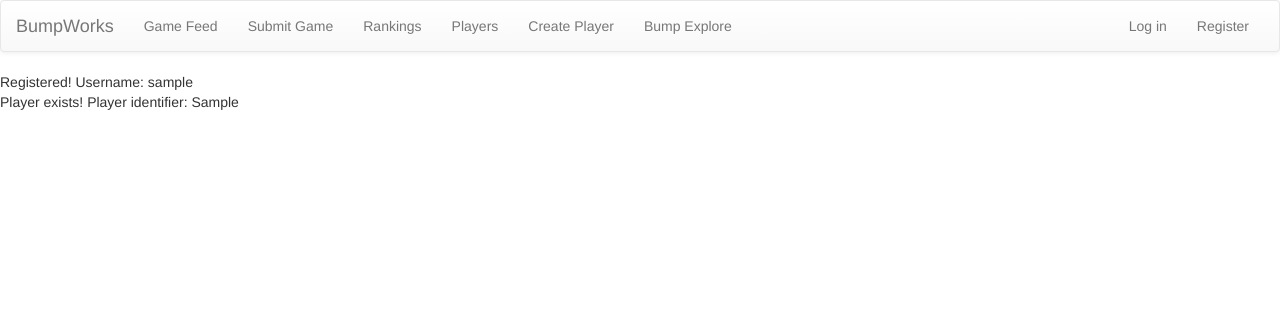
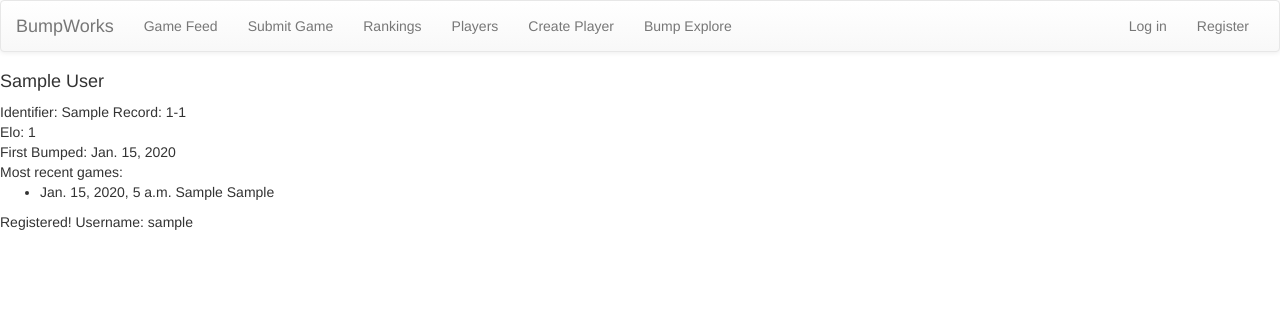
Before and after one commit to Bumpworks/bumpsite, a Django app: a page that uses mysite/bump/templates/bump/profile.html in a window 1280 px wide. Shown: the top 312 px of the page. Run offline with Django 3.2, Linux system fonts and the light colour scheme; tables that the repository leaves empty hold one stand-in row (values such as "Sample post"); some libraries are stand-ins or nearby versions.

Commit message:
spruced up player profile page to contain more data

```diff
--- a/mysite/bump/templates/bump/profile.html
+++ b/mysite/bump/templates/bump/profile.html
@@ -1,17 +1,24 @@
 {% extends 'bump/base.html' %}
 {% block content %}
+    {% if player %}
+        <h4>{{ player.first_name }} {{ player.last_name }}</h4>
+        Identifier: {{ player.identifier }}
+        Record: {{ player.wins }}-{{ player.losses }} <br/>
+        Elo: {{ player.elo }}<br/>
+        First Bumped: {{ player.start_date }}<br/>
+        Most recent games:
+        <ul>
+        {% for game in recent_games %}
+            <li>{{ game.date }} {{ game }}</li>
+        {% endfor %}
+        </ul>
+    {% endif %}
 
     {% if player_user %}
     Registered! Username: {{ player_user.username }}
     {% else %}
     Not registered.
     {% endif %}
-    <br />
-    {% if player %}
-    Player exists! Player identifier: {{ player.identifier }}
-    {% else %}
-    Player does not exist.
-    {% endif %}
 
 
 {% endblock %}
--- a/mysite/bump/views.py
+++ b/mysite/bump/views.py
@@ -178,9 +178,10 @@ def user_logout(request):
     return HttpResponseRedirect('/')
 
 def player_profile(request, player_identifier):
-    player = Player.objects.get(identifier=player_identifier)
+    player = Player.objects.get(identifier__iexact=player_identifier)
+    recent_games = Game.objects.filter(Q(winner__identifier=player_identifier) | Q(loser__identifier=player_identifier))[:20]
     user = player.user
-    return render(request, 'bump/profile.html', {'player_user':user,'player' : player})
+    return render(request, 'bump/profile.html', {'player_user':user,'player' : player,'recent_games':recent_games})
 
 def player_info(request):
     return render(request, 'bump/players.html', {'players' : Player.objects.order_by('first_name')})
```
